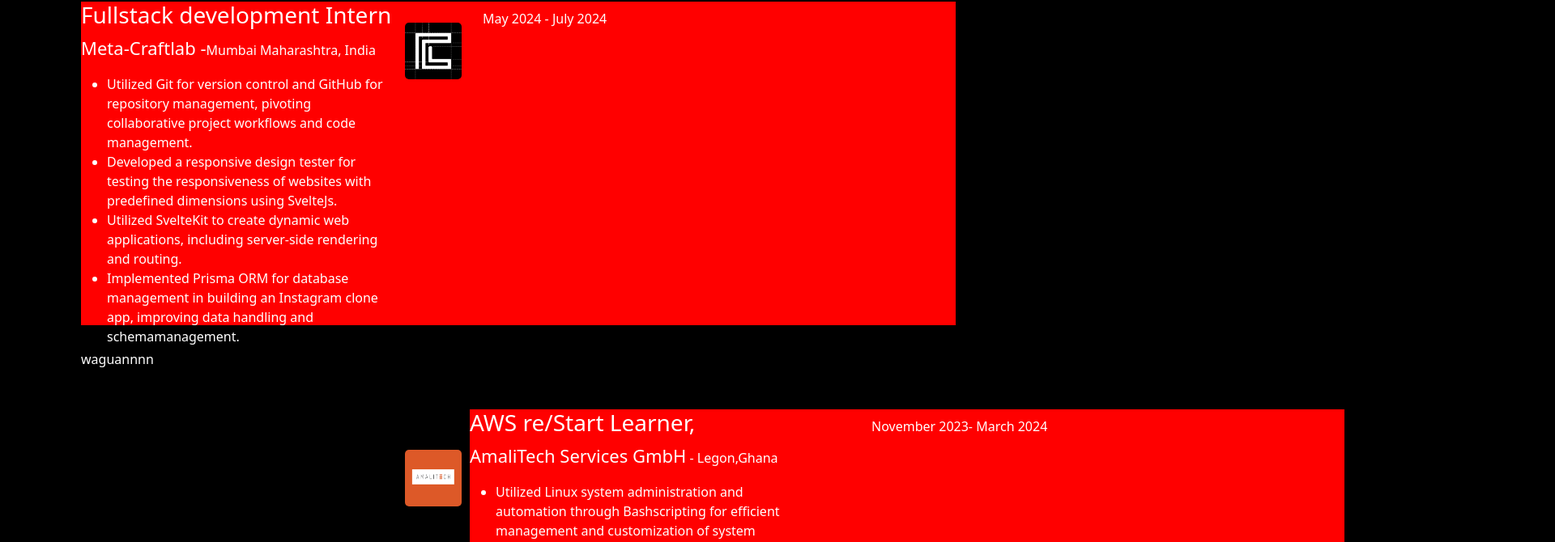
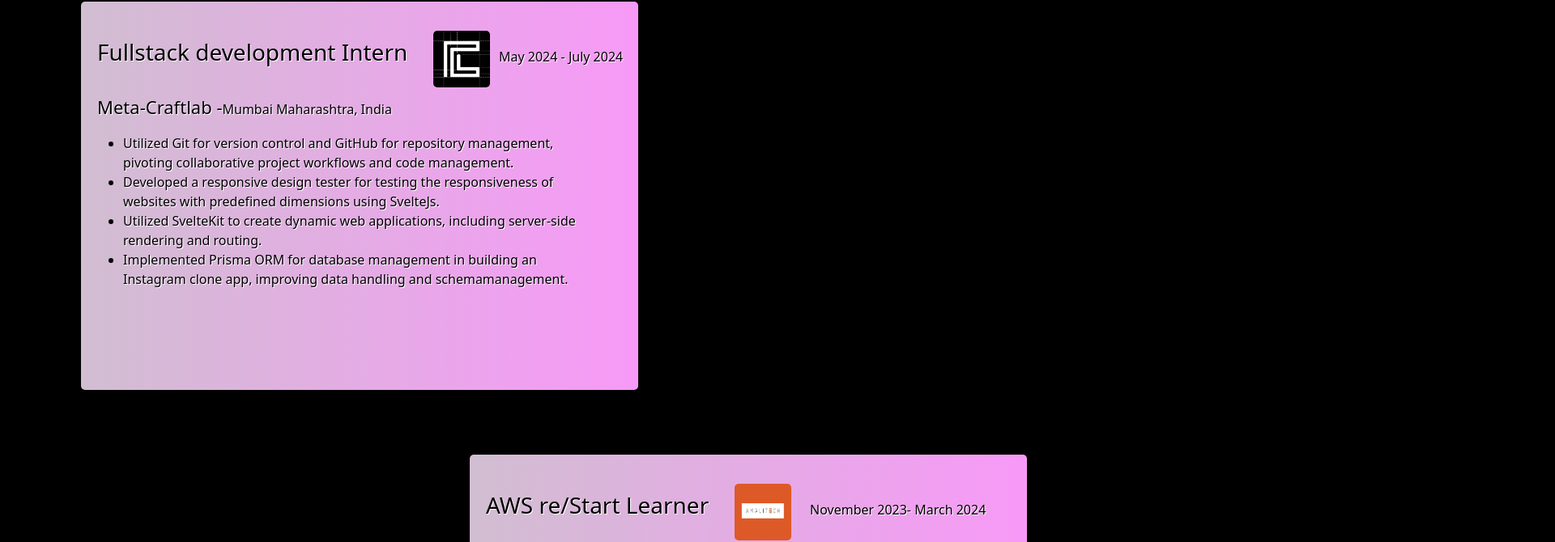
Before and after one commit to dkmakyer/portfolio-website, a React (Vite) app in the folder portfolio-website/: page /about in a window 1280 px wide. Shown: the part 889-1559 px from the top of the page at 81% size, 1920 px wide, since content can reach past the window. Built offline with nearby package versions, Linux system fonts and the light colour scheme.

Commit message:
updated the experience.jsx
improved the css

```diff
--- a/portfolio-website/src/components/experience/Experience.jsx
+++ b/portfolio-website/src/components/experience/Experience.jsx
@@ -8,9 +8,10 @@
         <>
             <div className="experience-container">
                 <h2>My Professional Experience</h2>
+                <div className="experience-grid">
                     <div className='cont craftlab'>
                         <div className="info">
-                        <h3>Fullstack development Intern</h3>
+                            <h3>Fullstack development Intern<span><p className='craftlab-logo'><img src={craftlab} alt="craftlab-logo" /></p></span></h3>
                             <p className='date'>May 2024 - July 2024</p>
                             <p className='location'><span>Meta-Craftlab -</span>Mumbai Maharashtra, India</p>
                             <ul>
@@ -20,21 +21,21 @@
                                 <li>Implemented Prisma ORM for database management in building an Instagram clone app, improving data handling and schemamanagement.</li>
                             </ul>
                         </div>
-                    <p className='craftlab-logo'><img src={craftlab} alt="craftlab-logo" /></p>
+
                     </div>
-                <p className='divider'>waguannnn</p>
                     <div className='cont amalitech'>
                         <div className="info">
-                        <h3>AWS re/Start Learner, </h3>
+                            <h3>AWS re/Start Learner <span><p className='amalitech-logo'><img src={amalitech} alt="amalitech-logo" /></p></span></h3>
                             <p className='date'>November 2023- March 2024</p>
-                        <p className='location'><span>AmaliTech Services GmbH</span> - Legon,Ghana</p>
+                            <p className='location'><span>AmaliTech Services</span> - Legon,Ghana</p>
                             <ul>
                                 <li>Utilized Linux system administration and automation through Bashscripting for efficient management and customization of system configurations, leading to streamlined operations and reduced downtime for the employer’s IT infrastructure.</li>
                                 <li>Deployed and managed AWS cloud services via the management console and CloudFormation, empowering the employer to leverage scalable computing, storage, and networking solutions efficiently, optimizing resource utilization and reducing operational costs.</li>
                                 <li>Operated the Database Management systems and the general SQL commands that can be used to manipulate real world data effectively for informed decision-making and business success.</li>
                             </ul>
                         </div>
-                    <p className='amalitech-logo'><img src={amalitech} alt="amalitech-logo" /></p>
+                    </div>
+
                 </div>
             </div>
         </>
--- a/portfolio-website/src/components/experience/experience.css
+++ b/portfolio-website/src/components/experience/experience.css
@@ -5,23 +5,54 @@
 }
 
 .experience-container{
+    box-sizing: border-box;
     padding: 50px 100px;
     margin-top: 2rem;
     color: rgb(255, 255, 255);
 }
+.experience-container .experience-grid{
+    display: grid ;
+    grid-template-columns: 1fr;
+}
+
 .experience-container h2{
     text-align: center;
 }
+
 .cont{
-    position: relative;
-    height: 50vh;
+    padding: 20px;
+    height: 60vh;
+    width: 43rem;
     box-sizing: border-box;
     margin-bottom: 30px;
-    background-color: red;
+    background-image: linear-gradient(to right, rgb(209, 190, 209), rgb(247, 153, 247));
+    color: rgb(0, 0, 0);
+    z-index: 1;
+    border-radius: 5px;
+    text-shadow: 1px 1px 0 rgb(255, 255, 255);
+    filter: blur(0.5px);
+    transition: all 0.2s ease;
+    box-sizing: border-box;
+    padding-bottom: 50px;
+}
+.cont:hover{
+    background-image: none;
+    border: 5px solid rgba(247, 153, 247);
+    color: rgb(255, 255, 255);
+    box-sizing: border-box;
+    text-shadow: 1px 1px 0 rgb(247, 153, 247);
+    filter: none;
+    background-color: rgba(201, 198, 195, 0.2);
+    width: 47rem;
+    height: 65vh;
 }
 
+
 .date:nth-of-type(1){
-    transform: translate(31rem, -2rem);
+    transform: translate(31rem, -3.6rem);
+}
+.amalitech .date{
+    transform: translate(25rem, -3.6rem);
 }
 .location{
     transform: translateY(-2.5rem);
@@ -30,24 +61,34 @@
     font-size: 22px;
 }
 .info ul{
-    width: 24rem;
+    width: 38rem;
     transform: translateY(-40px);
 }
+.info h3{
+    display: flex;
+    align-items: center;
+}
+
 .cont:nth-of-type(1) img{
-    position: absolute;
-    transform: translate(25rem, -28.5rem);
+    transform: translate(2rem, 1rem);
     width: 70px;
     height: 70px;
     border-radius: 5px;
+    z-index: 2;
 }
+
 .cont:nth-of-type(2){
     margin-top: 50px;
    transform: translateX(30rem);
 }
+
 .cont:nth-of-type(2) img{
-    position: absolute;
-    transform: translate(-5rem, -33rem);
+    transform: translate(2rem, 1rem);
     width: 70px;
     height: 70px;
     border-radius: 5px;
+    z-index: 2;
 }
+.amalitech{
+    height: 65vh;
+}
--- a/portfolio-website/src/components/skills/skills.css
+++ b/portfolio-website/src/components/skills/skills.css
@@ -39,6 +39,8 @@
 .skill:hover{
     background-image: none;
     border: 5px solid rgba(247, 153, 247);
+    height: 36vh;
+    width: 28rem;
     color: rgb(255, 255, 255);
     box-sizing: border-box;
     text-shadow: 1px 1px 0 rgb(247, 153, 247);
```
Lines whose indentation alone changed are shown as unchanged.
